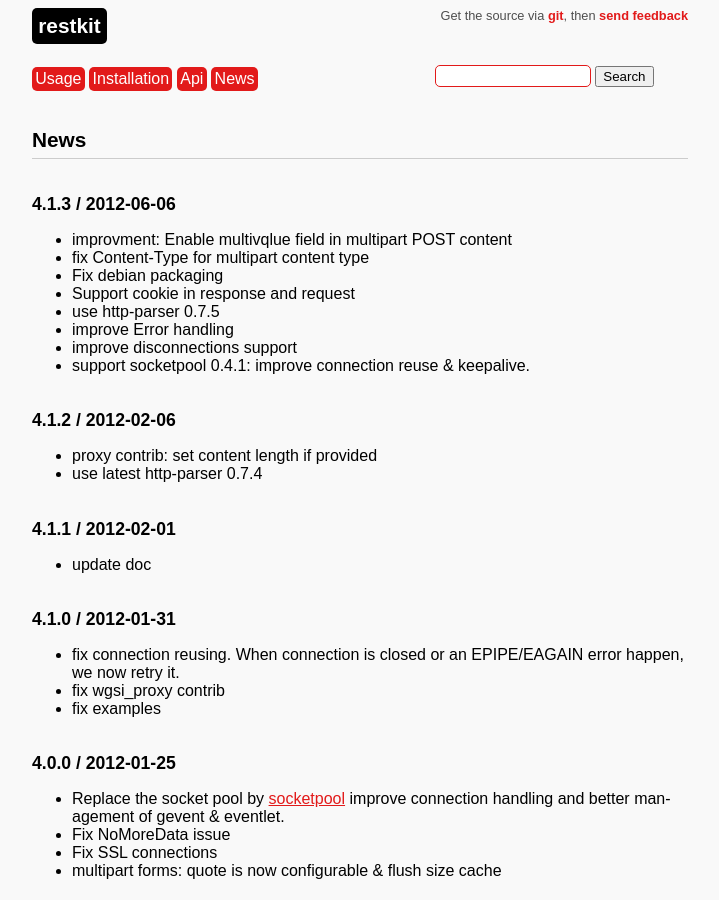
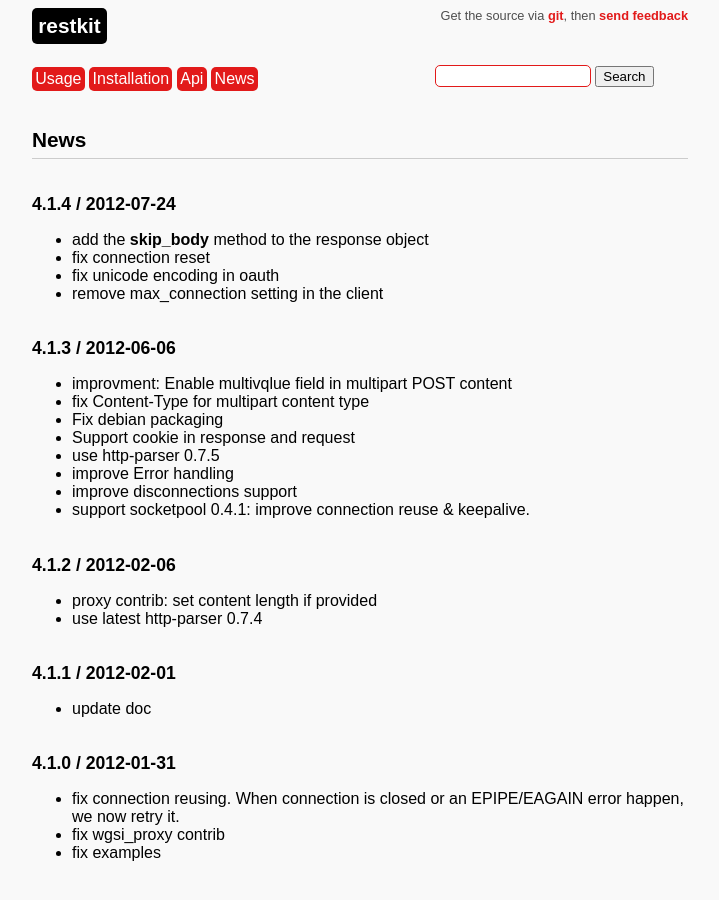
Before and after one commit to benoitc/restkit, a Sphinx documentation site: the page built from doc/news.rst, in a window 1280 px wide and 900 px high. Shown: the whole window, without its empty margins (280-999 px from the left). Built offline with Sphinx 7.4.7, drawn with Linux system fonts in a browser that asks for light colours; comment, search, counter and statistics services are not loaded.

Commit message:
update changelog

```diff
--- a/doc/news.rst
+++ b/doc/news.rst
@@ -2,6 +2,15 @@
 
 News
 ====
+
+4.1.4 / 2012-07-24
+------------------
+
+- add the **skip_body** method to the response object
+- fix connection reset
+- fix unicode encoding in oauth
+- remove max_connection setting in the client
+
 
 4.1.3 / 2012-06-06
 ------------------
```
